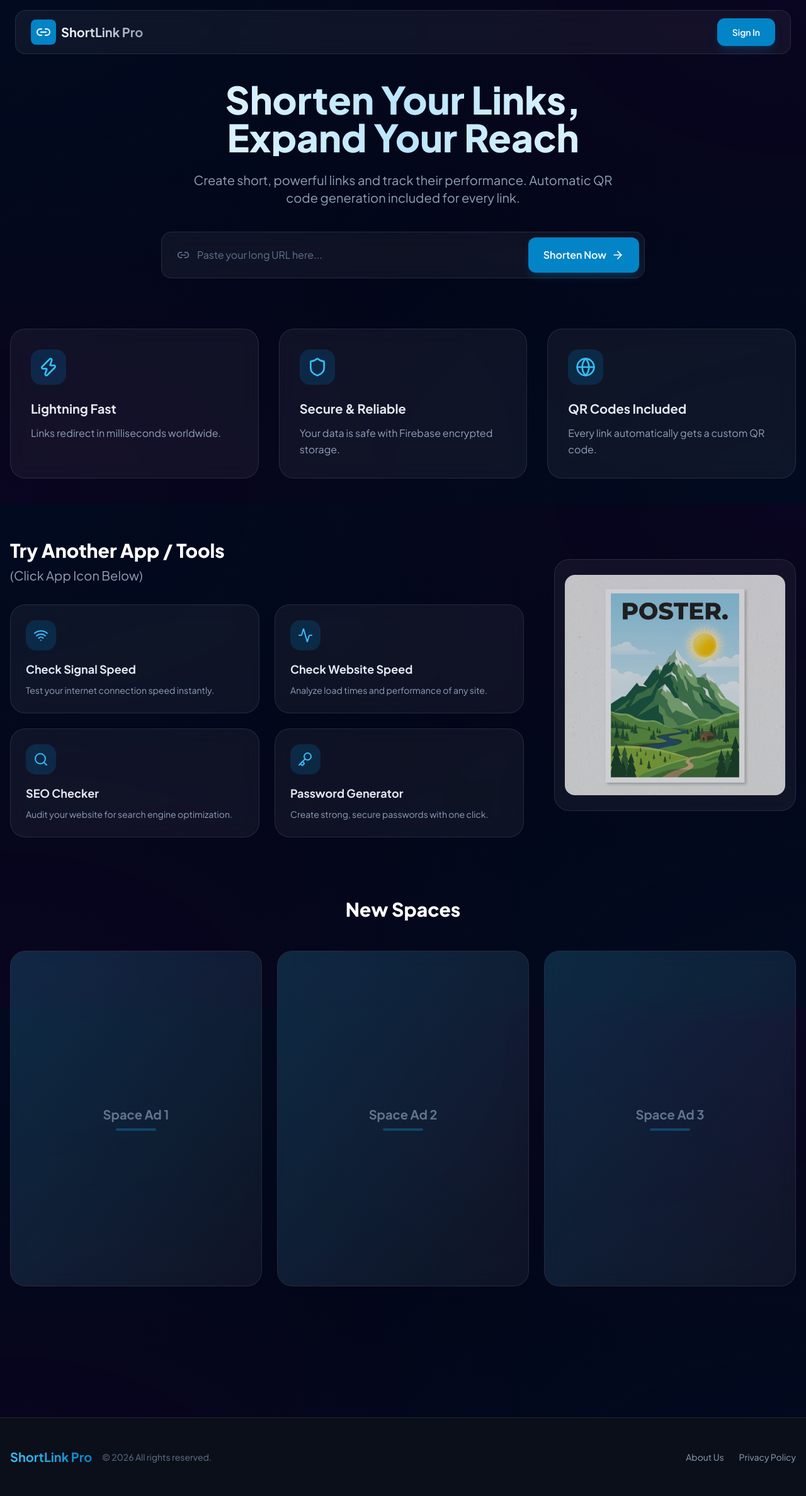
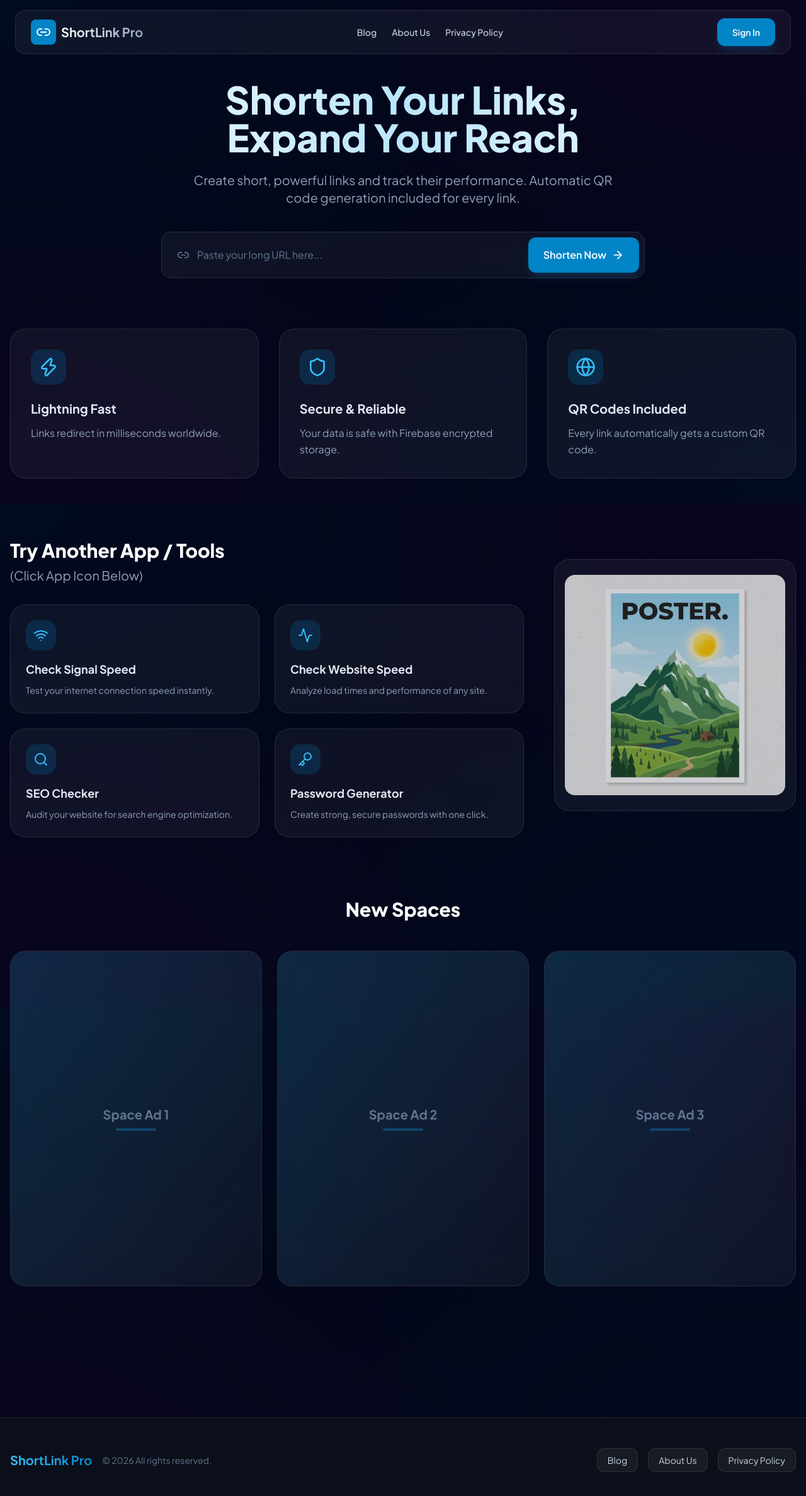
Before and after one commit to luaybachtiarrifai20/shortlink, a React (Vite) app in the folder frontend/: page / in a window 1280 px wide. Shown: the top 2376 px of the page at 63% size. Built offline with nearby package versions, Linux system fonts and the light colour scheme; no server answers.

Commit message:
menambahkan menu blog dan menu pada navbar

```diff
--- a/frontend/src/App.tsx
+++ b/frontend/src/App.tsx
@@ -6,6 +6,7 @@ import Dashboard from './pages/Dashboard';
 import RedirectPage from './pages/RedirectPage';
 import About from './pages/About';
 import PrivacyPolicy from './pages/PrivacyPolicy';
+import Blog from './pages/Blog';
 import Navbar from './components/Navbar';
 import Footer from './components/Footer';
 import AuthProvider from './context/AuthContext';
@@ -14,16 +15,19 @@ function App() {
   return (
     <AuthProvider>
       <Router>
-        <div className="min-h-screen">
+        <div className="min-h-screen flex flex-col">
           <Navbar />
+          <div className="flex-grow">
             <Routes>
               <Route path="/" element={<Home />} />
               <Route path="/login" element={<Login />} />
               <Route path="/dashboard" element={<Dashboard />} />
               <Route path="/about" element={<About />} />
               <Route path="/privacy-policy" element={<PrivacyPolicy />} />
+              <Route path="/blog" element={<Blog />} />
               <Route path="/:shortCode" element={<RedirectPage />} />
             </Routes>
+          </div>
           <Footer />
           <Toaster position="bottom-right" />
         </div>
--- a/frontend/src/components/Footer.tsx
+++ b/frontend/src/components/Footer.tsx
@@ -4,18 +4,30 @@ export default function Footer() {
   return (
     <footer className="mt-20 border-t border-white/10 bg-[#0B0F19]">
       <div className="max-w-7xl mx-auto px-4 py-8 sm:py-12">
-        <div className="flex flex-col md:flex-row items-center justify-between gap-4">
-          <div className="flex items-center gap-2">
-            <span className="text-xl font-bold bg-gradient-to-r from-primary-400 to-primary-600 bg-clip-text text-transparent">
+        <div className="flex flex-col md:flex-row items-center justify-between gap-6 md:gap-4 text-center md:text-left">
+          <div className="flex flex-col md:flex-row items-center gap-2">
+            <span className="text-2xl md:text-xl font-bold bg-gradient-to-r from-primary-400 to-primary-600 bg-clip-text text-transparent">
               ShortLink Pro
             </span>
-            <span className="text-slate-500 text-sm ml-2">© {new Date().getFullYear()} All rights reserved.</span>
+            <span className="text-slate-500 text-sm mt-2 md:mt-0 md:ml-2">© {new Date().getFullYear()} All rights reserved.</span>
           </div>
-          <div className="flex items-center gap-6">
-            <Link to="/about" className="text-sm text-slate-400 hover:text-white transition-colors">
+          <div className="flex flex-wrap items-center justify-center gap-3 md:gap-4">
+            <Link
+              to="/blog"
+              className="px-4 py-2 bg-white/5 hover:bg-white/10 rounded-xl text-sm text-slate-300 hover:text-white transition-colors border border-white/10"
+            >
+              Blog
+            </Link>
+            <Link
+              to="/about"
+              className="px-4 py-2 bg-white/5 hover:bg-white/10 rounded-xl text-sm text-slate-300 hover:text-white transition-colors border border-white/10"
+            >
               About Us
             </Link>
-            <Link to="/privacy-policy" className="text-sm text-slate-400 hover:text-white transition-colors">
+            <Link
+              to="/privacy-policy"
+              className="px-4 py-2 bg-white/5 hover:bg-white/10 rounded-xl text-sm text-slate-300 hover:text-white transition-colors border border-white/10"
+            >
               Privacy Policy
             </Link>
           </div>
--- a/frontend/src/components/Navbar.tsx
+++ b/frontend/src/components/Navbar.tsx
@@ -1,11 +1,13 @@
+import { useState } from 'react';
 import { Link, useNavigate } from 'react-router-dom';
 import { useAuth } from '../context/AuthContext';
 import { auth } from '../firebase';
-import { Link2, LogOut, LayoutDashboard } from 'lucide-react';
+import { Link2, LogOut, LayoutDashboard, Menu, X } from 'lucide-react';
 
 export default function Navbar() {
   const { user } = useAuth();
   const navigate = useNavigate();
+  const [isMobileMenuOpen, setIsMobileMenuOpen] = useState(false);
 
   const handleLogout = async () => {
     await auth.signOut();
@@ -14,7 +16,7 @@ export default function Navbar() {
 
   return (
     <nav className="fixed top-0 w-full z-50 px-4 py-4 sm:px-6">
-      <div className="max-w-7xl mx-auto glass rounded-2xl px-4 py-3 sm:px-6 flex items-center justify-between">
+      <div className="max-w-7xl mx-auto glass rounded-2xl px-4 py-3 sm:px-6 flex items-center justify-between relative">
         <Link to="/" className="flex items-center gap-2 group">
           <div className="bg-primary-600 p-2 rounded-lg group-hover:rotate-12 transition-transform">
             <Link2 className="text-white w-5 h-5 sm:w-6 sm:h-6" />
@@ -24,33 +26,112 @@ export default function Navbar() {
           </span>
         </Link>
 
+        {/* Desktop Menu */}
+        <div className="hidden md:flex items-center gap-6">
+          <Link to="/blog" className="text-sm font-medium text-slate-300 hover:text-white transition-colors">
+            Blog
+          </Link>
+          <Link to="/about" className="text-sm font-medium text-slate-300 hover:text-white transition-colors">
+            About Us
+          </Link>
+          <Link to="/privacy-policy" className="text-sm font-medium text-slate-300 hover:text-white transition-colors">
+            Privacy Policy
+          </Link>
+        </div>
+
         <div className="flex items-center gap-2 sm:gap-4">
             {user ? (
               <>
                 <Link
                   to="/dashboard"
-                className="flex items-center gap-2 px-3 py-2 sm:px-4 rounded-xl glass-hover text-sm font-medium"
+                  className="flex items-center gap-2 px-3 py-2 sm:px-4 rounded-xl glass-hover text-sm font-medium hidden sm:flex"
                 >
                   <LayoutDashboard className="w-4 h-4" />
-                <span className="hidden sm:inline">Dashboard</span>
+                  <span>Dashboard</span>
                 </Link>
                 <button
                   onClick={handleLogout}
-                className="flex items-center gap-2 px-3 py-2 sm:px-4 rounded-xl glass-hover text-sm font-medium text-red-400"
+                  className="flex items-center gap-2 px-3 py-2 sm:px-4 rounded-xl glass-hover text-sm font-medium text-red-400 hidden sm:flex"
                 >
                   <LogOut className="w-4 h-4" />
-                <span className="hidden sm:inline">Logout</span>
+                  <span>Logout</span>
                 </button>
               </>
             ) : (
               <Link
                 to="/login"
-              className="btn-primary py-2 px-6 text-sm"
+                className="btn-primary py-2 px-6 text-sm hidden sm:flex"
+              >
+                Sign In
+              </Link>
+            )}
+
+            {/* Mobile Menu Toggle Button */}
+            <button
+              onClick={() => setIsMobileMenuOpen(!isMobileMenuOpen)}
+              className="md:hidden p-2 text-slate-300 hover:text-white transition-colors"
+            >
+              {isMobileMenuOpen ? <X className="w-6 h-6" /> : <Menu className="w-6 h-6" />}
+            </button>
+          </div>
+
+        {/* Mobile Menu Dropdown */}
+        {isMobileMenuOpen && (
+          <div className="md:hidden absolute top-full left-0 right-0 mt-2 mx-4 bg-slate-900 rounded-2xl p-4 flex flex-col gap-4 shadow-2xl shadow-black/50 border border-white/10 z-50">
+            <Link
+              to="/blog"
+              onClick={() => setIsMobileMenuOpen(false)}
+              className="text-sm font-medium text-slate-300 hover:text-white transition-colors px-2 py-1"
+            >
+              Blog
+            </Link>
+            <Link
+              to="/about"
+              onClick={() => setIsMobileMenuOpen(false)}
+              className="text-sm font-medium text-slate-300 hover:text-white transition-colors px-2 py-1"
+            >
+              About Us
+            </Link>
+            <Link
+              to="/privacy-policy"
+              onClick={() => setIsMobileMenuOpen(false)}
+              className="text-sm font-medium text-slate-300 hover:text-white transition-colors px-2 py-1"
+            >
+              Privacy Policy
+            </Link>
+            <div className="h-[1px] w-full bg-white/10 my-2"></div>
+            {user ? (
+              <>
+                <Link
+                  to="/dashboard"
+                  onClick={() => setIsMobileMenuOpen(false)}
+                  className="flex items-center gap-2 text-sm font-medium text-slate-300 hover:text-white transition-colors px-2 py-1"
+                >
+                  <LayoutDashboard className="w-4 h-4" />
+                  Dashboard
+                </Link>
+                <button
+                  onClick={() => {
+                    handleLogout();
+                    setIsMobileMenuOpen(false);
+                  }}
+                  className="flex items-center gap-2 text-sm font-medium text-red-400 hover:text-red-300 transition-colors px-2 py-1 text-left"
+                >
+                  <LogOut className="w-4 h-4" />
+                  Logout
+                </button>
+              </>
+            ) : (
+              <Link
+                to="/login"
+                onClick={() => setIsMobileMenuOpen(false)}
+                className="btn-primary py-2 px-6 text-sm text-center"
               >
                 Sign In
               </Link>
             )}
           </div>
+        )}
       </div>
     </nav>
   );
--- /dev/null
+++ b/frontend/src/pages/Blog.tsx
@@ -0,0 +1,51 @@
+export default function Blog() {
+  return (
+    <div className="pt-32 pb-20 px-4 min-h-screen">
+      <div className="max-w-4xl mx-auto">
+        <h1 className="text-4xl font-bold mb-8">Blog & Updates</h1>
+
+        <div className="grid grid-cols-1 gap-8">
+          {/* Placeholder Blog Post 1 */}
+          <article className="glass p-8 rounded-3xl hover:border-primary-500/50 transition-colors">
+            <div className="flex items-center gap-4 text-sm text-slate-400 mb-4">
+              <span>May 10, 2026</span>
+              <span className="w-1 h-1 bg-slate-400 rounded-full"></span>
+              <span>New Features</span>
+            </div>
+            <h2 className="text-2xl font-bold text-white mb-4">
+              Introducing Our New URL Analytics Dashboard
+            </h2>
+            <p className="text-slate-300 mb-6 leading-relaxed">
+              We are excited to announce a major overhaul of our analytics dashboard.
+              Now you can track link clicks with more precision, including geographic location,
+              device type, and referral sources. Dive into your data to understand your audience better.
+            </p>
+            <button className="text-primary-400 font-medium hover:text-primary-300 transition-colors">
+              Read more →
+            </button>
+          </article>
+
+          {/* Placeholder Blog Post 2 */}
+          <article className="glass p-8 rounded-3xl hover:border-primary-500/50 transition-colors">
+            <div className="flex items-center gap-4 text-sm text-slate-400 mb-4">
+              <span>May 1, 2026</span>
+              <span className="w-1 h-1 bg-slate-400 rounded-full"></span>
+              <span>Tips & Tricks</span>
+            </div>
+            <h2 className="text-2xl font-bold text-white mb-4">
+              How to Maximize Your Reach with Custom Short Links
+            </h2>
+            <p className="text-slate-300 mb-6 leading-relaxed">
+              Did you know that branded short links get up to 39% more clicks than generic ones?
+              In this post, we share our top tips for structuring your URLs and using custom aliases
+              to boost your click-through rates across social media campaigns.
+            </p>
+            <button className="text-primary-400 font-medium hover:text-primary-300 transition-colors">
+              Read more →
+            </button>
+          </article>
+        </div>
+      </div>
+    </div>
+  );
+}
```
Lines whose indentation alone changed are shown as unchanged.
